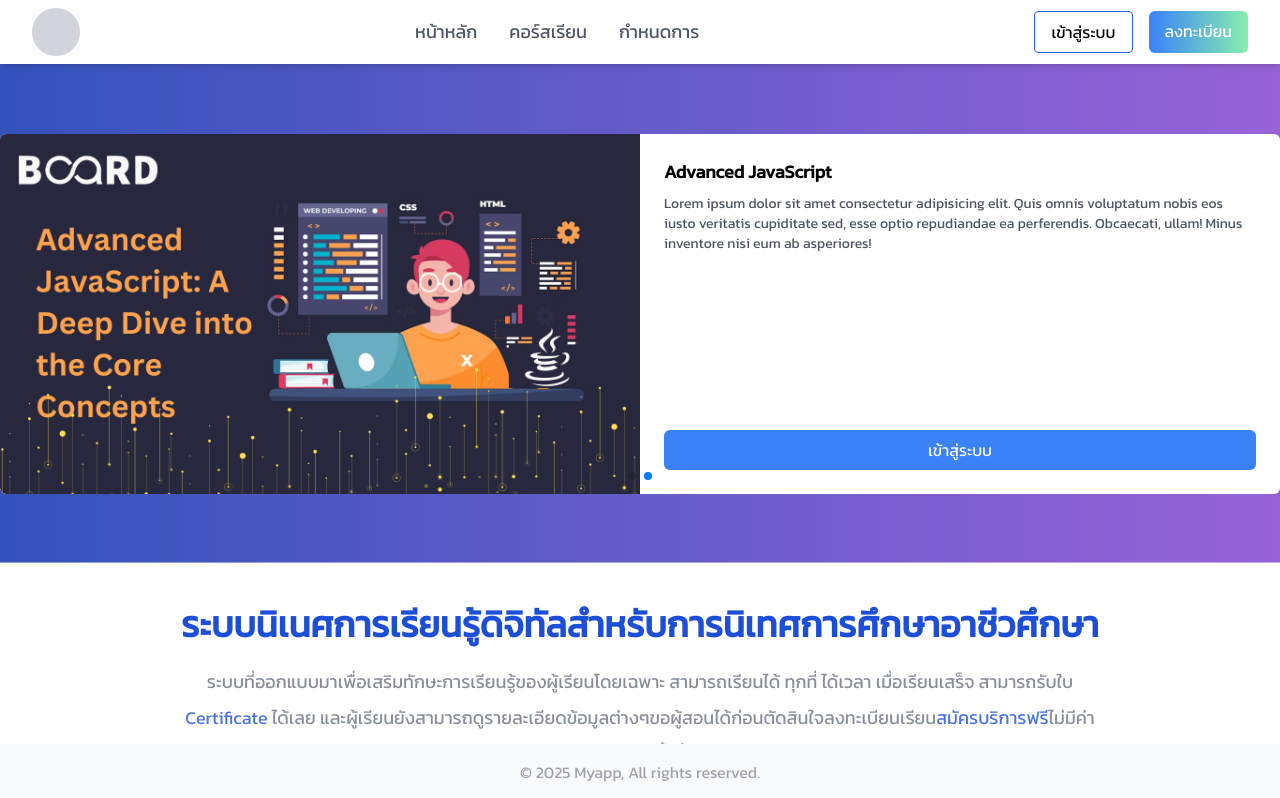
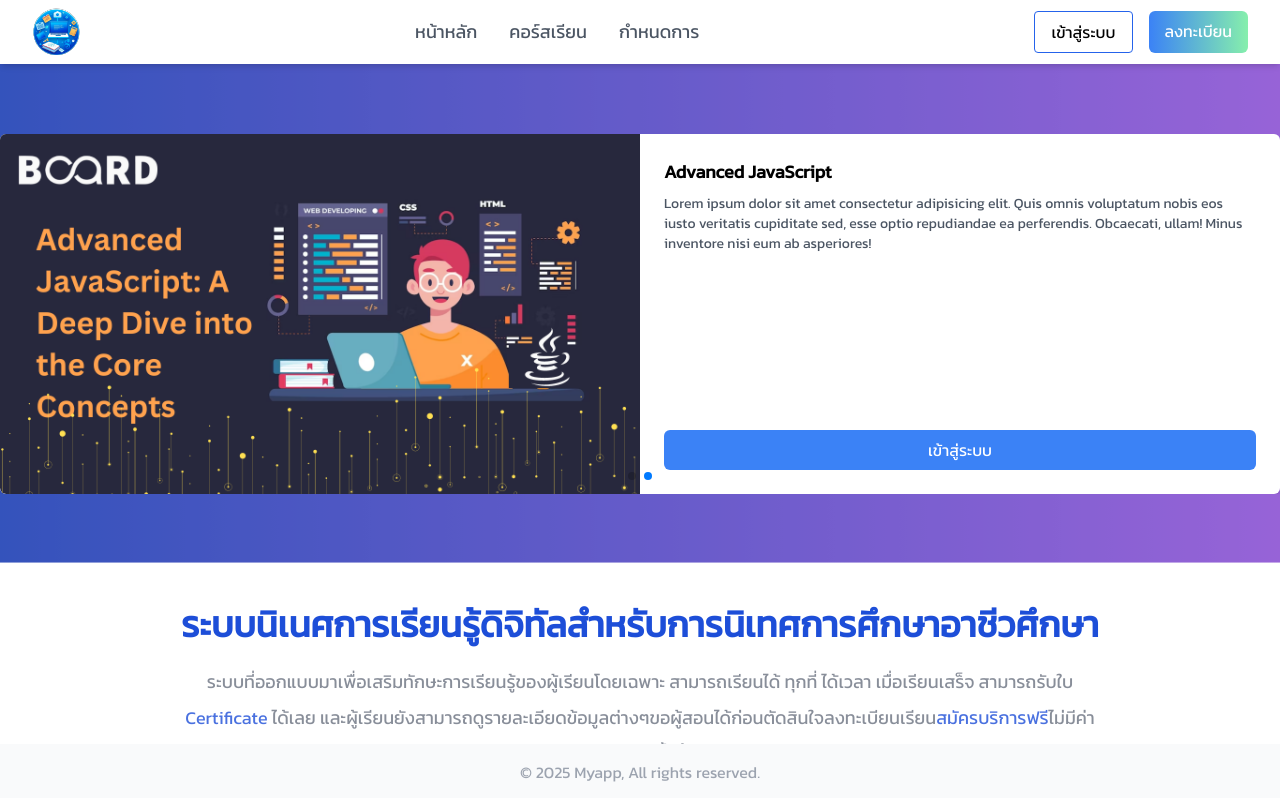
Before and after one commit to Hourdevtool/demo, a Next.js app: page / in a window 1280 px wide. Shown: the top 798 px of the page. Built offline with nearby package versions, Linux system fonts and the light colour scheme.

Commit message:
add icon

```diff
--- a/components/Navbar.tsx
+++ b/components/Navbar.tsx
@@ -5,11 +5,11 @@ import { useAuth } from "@/app/context/AuthContext";
 import { Menu, X } from "lucide-react";
 import { motion, AnimatePresence } from "framer-motion";
 import Profile from "./ui/Profile";
-
+import Image from "next/image";
 function Navbar() {
   const [isOpen, setIsOpen] = useState(false);
   const [isNavbarHidden, setIsNavbarHidden] = useState(false);
-  const { role} = useAuth();
+  const { role } = useAuth();
   const [isReady, setIsReady] = useState(false);
 
   useEffect(() => {
@@ -58,10 +58,15 @@ function Navbar() {
               </button>
             </div>
 
-            <div className="flex-shrink-0">
+            <div className="flex-shrink-0 flex">
               <Link href="/">
-                <div className="hidden h-12 w-12 rounded-full bg-gray-300 md:flex items-center justify-center">
-                  {/* <img src="https://via.placeholder.com/24x24" alt="Logo" /> */}
+                <div className="hidden h-12 w-12 rounded-full  md:flex items-center justify-center relative overflow-hidden">
+                  <Image
+                    src={"/logo.svg"}
+                    alt={"my logo"}
+                    layout="fill"
+                    objectFit="cover"
+                  />
                 </div>
               </Link>
             </div>
```
